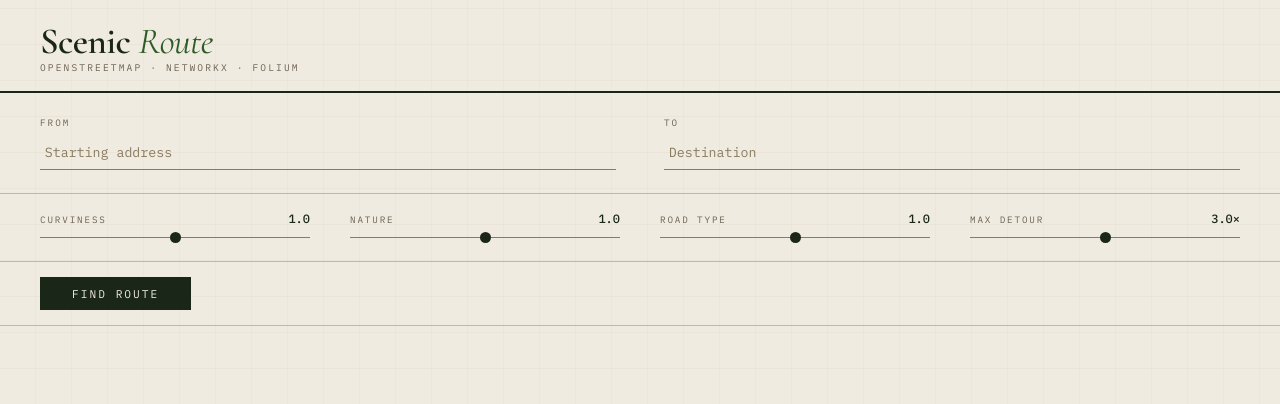
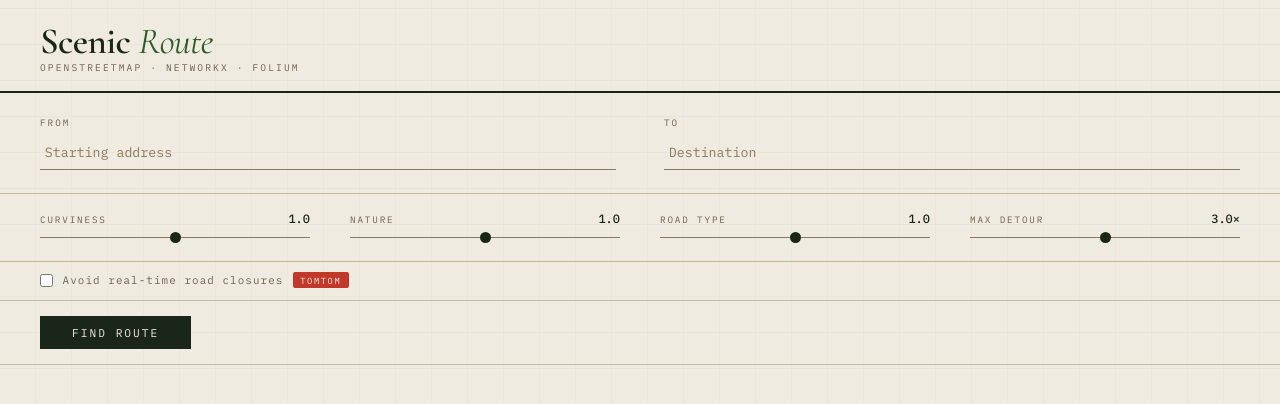
Before and after one commit to LeifsterNYC/MapProject, a Flask app: page / in a window 1280 px wide. Shown: the top 404 px of the page. Run offline with Flask 3, Linux system fonts and the light colour scheme.

Commit message:
Add TomTom real-time road closure toggle

```diff
--- a/app.py
+++ b/app.py
@@ -1,3 +1,5 @@
+from dotenv import load_dotenv
+load_dotenv()
 from flask import Flask, request, render_template, Response, stream_with_context
 from geopy.distance import geodesic
 from geopy.geocoders import Nominatim
@@ -6,6 +8,11 @@ import folium
 import json
 import queue
 import threading
+import os
+import math
+import requests
+import numpy as np
+from scipy.spatial import KDTree
 from route_planner import initialize_graph, score_scenic_edges, plan_scenic_route
 
 app = Flask(__name__)
@@ -34,9 +41,101 @@ def _gmaps_url(coords, max_waypoints=8):
     return url
 
 
-def _pipeline(start_address, end_address, curviness_weight, nature_weight, road_type_weight, max_detour, on_stage=None):
+def _route_coords(G, route):
+    """Extract (lat, lon) coords following actual road geometry, not just node points."""
+    coords = []
+    for i in range(len(route) - 1):
+        u, v = route[i], route[i + 1]
+        edge_data = min(G[u][v].values(), key=lambda d: d.get('travel_time', 0))
+        geom = edge_data.get('geometry')
+        if geom is not None:
+            edge_coords = [(y, x) for x, y in geom.coords]
+        else:
+            edge_coords = [(G.nodes[u]['y'], G.nodes[u]['x']),
+                           (G.nodes[v]['y'], G.nodes[v]['x'])]
+        # Skip the first point on all but the first edge to avoid duplicates
+        coords.extend(edge_coords if not coords else edge_coords[1:])
+    if not coords and route:
+        coords.append((G.nodes[route[0]]['y'], G.nodes[route[0]]['x']))
+    return coords
+
+
+_TOMTOM_KEY = os.environ.get('TOMTOM_API_KEY')
+
+
+def _fetch_closure_points(w, s, e, n):
+    """Return [(lat, lon), ...] midpoints of road-closure incidents in the bbox."""
+    if not _TOMTOM_KEY:
+        return []
+    # Approximate km² check: 1° lat ≈ 111 km, 1° lon ≈ 111·cos(lat) km
+    mid_lat = (n + s) / 2
+    area_km2 = (e - w) * 111 * math.cos(math.radians(mid_lat)) * (n - s) * 111
+    if area_km2 > 9500:
+        return []
+    url = 'https://api.tomtom.com/traffic/services/5/incidentDetails'
+    params = {
+        'key': _TOMTOM_KEY,
+        'bbox': f'{w},{s},{e},{n}',
+        'fields': '{incidents{geometry{type,coordinates},properties{iconCategory}}}',
+    }
+    try:
+        resp = requests.get(url, params=params, timeout=5)
+        resp.raise_for_status()
+        incidents = resp.json().get('incidents', [])
+    except Exception:
+        return []
+    points = []
+    for feat in incidents:
+        if feat.get('properties', {}).get('iconCategory') != 8:
+            continue
+        geom = feat.get('geometry', {})
+        coords = geom.get('coordinates', [])
+        if not coords:
+            continue
+        if geom.get('type') == 'LineString':
+            mid = coords[len(coords) // 2]
+        else:
+            mid = coords  # Point
+        points.append((mid[1], mid[0]))  # (lat, lon)
+    return points
+
+
+def _apply_closures(G, closure_points):
+    """Set travel_time=inf on edges near closure points. Returns dict of original values."""
+    if not closure_points:
+        return {}
+    node_data = list(G.nodes(data=True))[:200]
+    ref_lat = sum(d.get('y', 0) for _, d in node_data) / max(len(node_data), 1)
+    lat_m = 111320.0
+    lon_m = 111320.0 * math.cos(math.radians(ref_lat))
+    arr = np.array([(lat * lat_m, lon * lon_m) for lat, lon in closure_points])
+    tree = KDTree(arr)
+    saved = {}
+    for u, v, k, data in G.edges(data=True, keys=True):
+        geom = data.get('geometry')
+        if geom is not None:
+            coords = list(geom.coords)
+            mid = coords[len(coords) // 2]
+            mid_lon, mid_lat = mid[0], mid[1]
+        else:
+            mid_lat = (G.nodes[u]['y'] + G.nodes[v]['y']) / 2
+            mid_lon = (G.nodes[u]['x'] + G.nodes[v]['x']) / 2
+        dist, _ = tree.query([mid_lat * lat_m, mid_lon * lon_m])
+        if dist < 75:  # 75 m match radius
+            saved[(u, v, k)] = data.get('travel_time')
+            data['travel_time'] = float('inf')
+    return saved
+
+
+def _restore_closures(G, saved):
+    """Restore travel_time values after routing (graph is cached between requests)."""
+    for (u, v, k), tt in saved.items():
+        G[u][v][k]['travel_time'] = tt
+
+
+def _pipeline(start_address, end_address, curviness_weight, nature_weight, road_type_weight, max_detour, on_stage=None, use_tomtom=False):
     """Run the full route pipeline. Calls on_stage(str) at each step if provided.
-    Returns (distance, map_html, fast_gmaps, scenic_gmaps, fast_min, scenic_min)."""
+    Returns (distance, map_html, fast_gmaps, scenic_gmaps, fast_min, scenic_min, closure_count)."""
     if on_stage:
         on_stage('Geocoding addresses...')
     start_location = geolocator.geocode(start_address)
@@ -58,6 +157,19 @@ def _pipeline(start_address, end_address, curviness_weight, nature_weight, road_
     start_node = osmnx.distance.nearest_nodes(graph, X=[start_coords[1]], Y=[start_coords[0]])[0]
     end_node = osmnx.distance.nearest_nodes(graph, X=[end_coords[1]], Y=[end_coords[0]])[0]
 
+    # Apply real-time road closures before scoring/routing so both routes avoid them
+    buffer = 0.1
+    n = max(start_coords[0], end_coords[0]) + buffer
+    s = min(start_coords[0], end_coords[0]) - buffer
+    e = max(start_coords[1], end_coords[1]) + buffer
+    w = min(start_coords[1], end_coords[1]) - buffer
+    saved_times = {}
+    if use_tomtom:
+        if on_stage:
+            on_stage('Fetching road closures...')
+        closure_pts = _fetch_closure_points(w, s, e, n)
+        saved_times = _apply_closures(graph, closure_pts)
+
     if on_stage:
         on_stage('Scoring scenic edges...')
     score_scenic_edges(graph, {'curviness': curviness_weight, 'road_type': road_type_weight, 'nature': nature_weight})
@@ -65,13 +177,17 @@ def _pipeline(start_address, end_address, curviness_weight, nature_weight, road_
     if on_stage:
         on_stage('Computing routes...')
     fast_route, scenic_route, fast_min, scenic_min = plan_scenic_route(graph, start_node, end_node, max_detour)
-    fast_coords = [(graph.nodes[n]['y'], graph.nodes[n]['x']) for n in fast_route]
-    scenic_coords = [(graph.nodes[n]['y'], graph.nodes[n]['x']) for n in scenic_route]
+    fast_coords = _route_coords(graph, fast_route)
+    scenic_coords = _route_coords(graph, scenic_route)
     folium.PolyLine(fast_coords, color="blue", weight=3, opacity=0.6, tooltip="Fastest").add_to(route_map)
     folium.PolyLine(scenic_coords, color="green", weight=4, opacity=0.9, tooltip="Scenic").add_to(route_map)
     folium.Marker(location=list(start_coords), popup=start_address).add_to(route_map)
     folium.Marker(location=list(end_coords), popup=end_address).add_to(route_map)
-    return distance, route_map._repr_html_(), _gmaps_url(fast_coords), _gmaps_url(scenic_coords), fast_min, scenic_min
+
+    if saved_times:
+        _restore_closures(graph, saved_times)
+
+    return distance, route_map._repr_html_(), _gmaps_url(fast_coords), _gmaps_url(scenic_coords), fast_min, scenic_min, len(saved_times)
 
 
 @app.route('/stream')
@@ -82,6 +198,7 @@ def stream():
     nature_weight = float(request.args.get('nature_weight', 1.0))
     road_type_weight = float(request.args.get('road_type_weight', 1.0))
     max_detour = float(request.args.get('max_detour', 3.0))
+    use_tomtom = bool(request.args.get('use_tomtom')) and bool(_TOMTOM_KEY)
 
     q = queue.SimpleQueue()
 
@@ -91,6 +208,7 @@ def stream():
                 start_address, end_address,
                 curviness_weight, nature_weight, road_type_weight, max_detour,
                 on_stage=lambda msg: q.put({'stage': msg}),
+                use_tomtom=use_tomtom,
             )
             q.put({'result': result})
         except Exception as e:
@@ -110,13 +228,15 @@ def stream():
                 yield event({'error': item['error']})
                 return
             else:
-                distance, map_html, fast_gmaps, scenic_gmaps, fast_min, scenic_min = item['result']
+                distance, map_html, fast_gmaps, scenic_gmaps, fast_min, scenic_min, closure_count = item['result']
                 html = render_template('index.html',
                     distance=distance, route_map=map_html,
                     fast_gmaps=fast_gmaps, scenic_gmaps=scenic_gmaps,
                     fast_min=fast_min, scenic_min=scenic_min,
                     curviness_weight=curviness_weight, nature_weight=nature_weight,
-                    road_type_weight=road_type_weight, max_detour=max_detour)
+                    road_type_weight=road_type_weight, max_detour=max_detour,
+                    has_tomtom=bool(_TOMTOM_KEY), use_tomtom=use_tomtom,
+                    closure_count=closure_count)
                 yield event({'done': True, 'html': html})
                 return
 
@@ -136,27 +256,33 @@ def index():
         nature_weight = float(request.form.get('nature_weight', 1.0))
         road_type_weight = float(request.form.get('road_type_weight', 1.0))
         max_detour = float(request.form.get('max_detour', 3.0))
+        use_tomtom = bool(request.form.get('use_tomtom')) and bool(_TOMTOM_KEY)
 
         try:
-            distance, map_html, fast_gmaps, scenic_gmaps, fast_min, scenic_min = _pipeline(
+            distance, map_html, fast_gmaps, scenic_gmaps, fast_min, scenic_min, closure_count = _pipeline(
                 start_address, end_address,
                 curviness_weight, nature_weight, road_type_weight, max_detour,
+                use_tomtom=use_tomtom,
             )
         except ValueError as e:
             return render_template('index.html', error=str(e),
                 curviness_weight=curviness_weight, nature_weight=nature_weight,
-                road_type_weight=road_type_weight, max_detour=max_detour)
+                road_type_weight=road_type_weight, max_detour=max_detour,
+                has_tomtom=bool(_TOMTOM_KEY), use_tomtom=use_tomtom)
 
         return render_template('index.html',
             distance=distance, route_map=map_html,
             fast_gmaps=fast_gmaps, scenic_gmaps=scenic_gmaps,
             fast_min=fast_min, scenic_min=scenic_min,
             curviness_weight=curviness_weight, nature_weight=nature_weight,
-            road_type_weight=road_type_weight, max_detour=max_detour)
+            road_type_weight=road_type_weight, max_detour=max_detour,
+            has_tomtom=bool(_TOMTOM_KEY), use_tomtom=use_tomtom,
+            closure_count=closure_count)
 
     return render_template('index.html',
         curviness_weight=1.0, nature_weight=1.0,
-        road_type_weight=1.0, max_detour=3.0)
+        road_type_weight=1.0, max_detour=3.0,
+        has_tomtom=bool(_TOMTOM_KEY), use_tomtom=False)
 
 
 if __name__ == '__main__':
--- a/templates/index.html
+++ b/templates/index.html
@@ -175,6 +175,46 @@
       border: none; border-radius: 50%;
       background: var(--ink);
       cursor: pointer;
+    }
+
+    /* ── TomTom toggle row ───────────────────── */
+    .tomtom-row {
+      padding: 0.65rem 2.5rem 0.75rem;
+      border-bottom: 1px solid var(--border);
+    }
+
+    .toggle-label {
+      display: flex;
+      align-items: center;
+      gap: 0.6rem;
+      font-size: 0.68rem;
+      letter-spacing: 0.1em;
+      color: var(--muted);
+      cursor: pointer;
+      user-select: none;
+    }
+
+    .toggle-label input[type=checkbox] {
+      accent-color: var(--ink);
+      width: 13px;
+      height: 13px;
+      cursor: pointer;
+    }
+
+    .tomtom-badge {
+      font-size: 0.55rem;
+      letter-spacing: 0.18em;
+      text-transform: uppercase;
+      color: var(--bg);
+      background: #c0392b;
+      padding: 0.15rem 0.45rem;
+      border-radius: 2px;
+    }
+
+    .closure-note {
+      font-size: 0.62rem;
+      color: #c0392b;
+      letter-spacing: 0.08em;
     }
 
     /* ── Submit bar ──────────────────────────── */
@@ -376,6 +416,17 @@
       </div>
     </div>
 
+    {% if has_tomtom %}
+    <div class="tomtom-row">
+      <label class="toggle-label">
+        <input type="checkbox" name="use_tomtom" value="1"
+               {% if use_tomtom %}checked{% endif %}>
+        Avoid real-time road closures
+        <span class="tomtom-badge">TomTom</span>
+      </label>
+    </div>
+    {% endif %}
+
     <div class="action-row">
       <button type="submit">Find Route</button>
       {% if fast_min is defined and fast_min %}
@@ -393,6 +444,9 @@
       {% endif %}
       {% if distance %}
       <span class="dist">{{ "%.1f"|format(distance) }} mi straight-line</span>
+      {% endif %}
+      {% if has_tomtom and use_tomtom and closure_count %}
+      <span class="closure-note">{{ closure_count }} road segment{{ 's' if closure_count != 1 else '' }} blocked</span>
       {% endif %}
       {% if error %}
       <span class="dist" style="color:#8b2020">{{ error }}</span>
```
Also changed, not shown: route_planner.py (+50 -23 lines), 1 other file.
